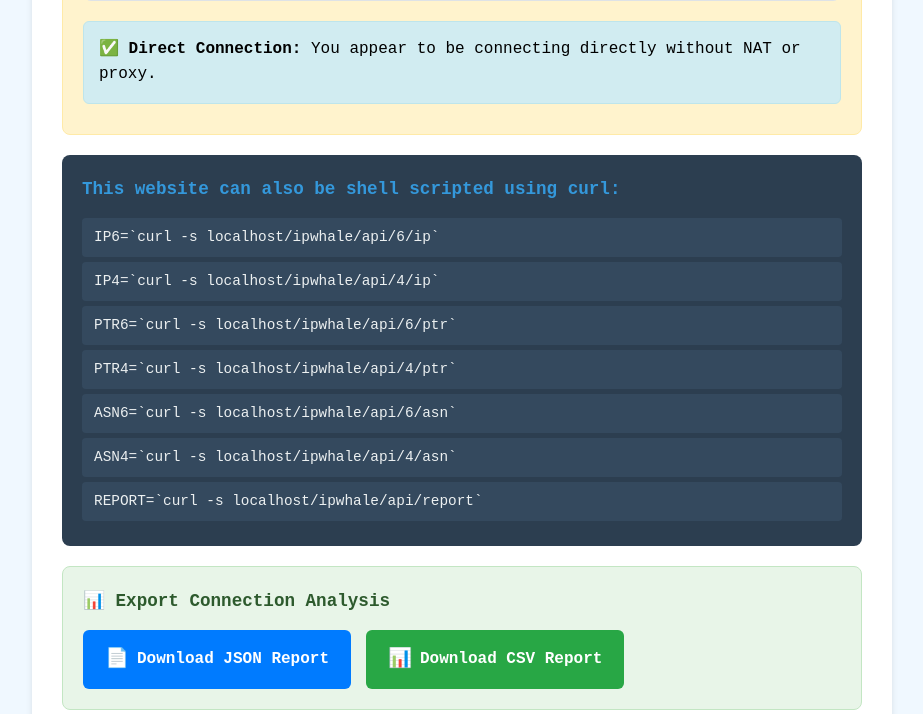
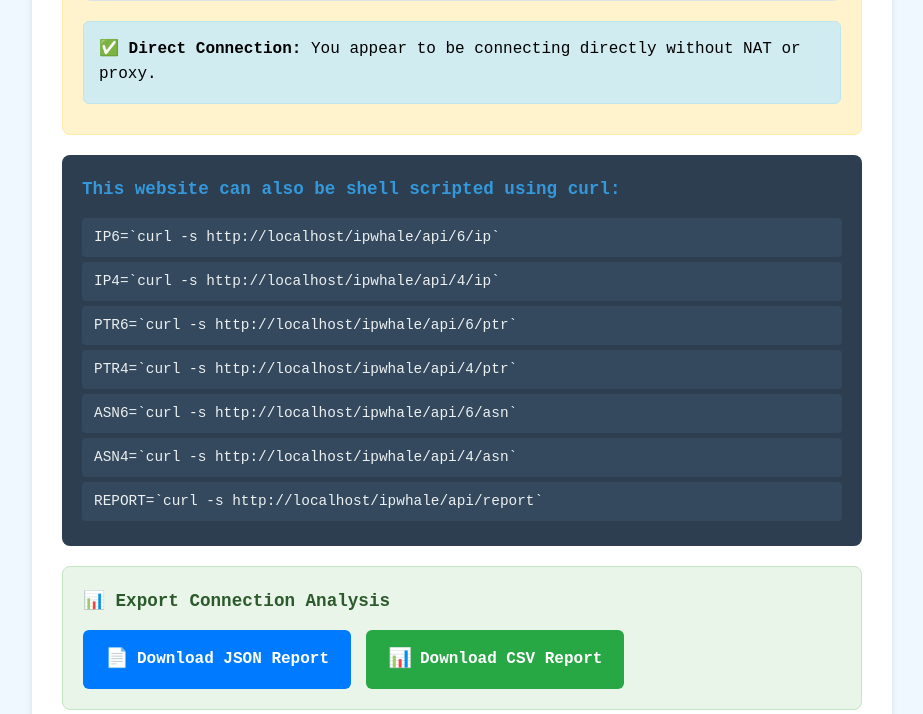
Before and after one commit to apathy-ca/tools-portal, a Flask app: page / in a window 1280 px wide. Shown: the part 1447-2161 px from the top of the page, without its empty margins (178-1101 px from the left). Run offline with Flask 3, Linux system fonts and the light colour scheme; parts of the project's set-up code (start-up, migrations or seed data) failed here and were passed over.

Commit message:
Fix curl URLs to use proper HTTPS protocol
- Updated curl commands to dynamically detect HTTPS vs HTTP
- Commands now show: curl -s https://host/ipwhale/api/report
- Fixes 301 redirect issues by using correct protocol
- Ensures curl commands work properly in production HTTPS environment
- Maintains compatibility with both HTTP and HTTPS deployments

```diff
--- a/tools/ipwhale/app/templates/index.html
+++ b/tools/ipwhale/app/templates/index.html
@@ -476,13 +476,13 @@
 
         <div class="curl-section">
             <div class="curl-title">This website can also be shell scripted using curl:</div>
-            <div class="curl-command">IP6=`curl -s {{ request.host }}/ipwhale/api/6/ip`</div>
-            <div class="curl-command">IP4=`curl -s {{ request.host }}/ipwhale/api/4/ip`</div>
-            <div class="curl-command">PTR6=`curl -s {{ request.host }}/ipwhale/api/6/ptr`</div>
-            <div class="curl-command">PTR4=`curl -s {{ request.host }}/ipwhale/api/4/ptr`</div>
-            <div class="curl-command">ASN6=`curl -s {{ request.host }}/ipwhale/api/6/asn`</div>
-            <div class="curl-command">ASN4=`curl -s {{ request.host }}/ipwhale/api/4/asn`</div>
-            <div class="curl-command">REPORT=`curl -s {{ request.host }}/ipwhale/api/report`</div>
+            <div class="curl-command">IP6=`curl -s {{ 'https' if server_info.is_secure else 'http' }}://{{ request.host }}/ipwhale/api/6/ip`</div>
+            <div class="curl-command">IP4=`curl -s {{ 'https' if server_info.is_secure else 'http' }}://{{ request.host }}/ipwhale/api/4/ip`</div>
+            <div class="curl-command">PTR6=`curl -s {{ 'https' if server_info.is_secure else 'http' }}://{{ request.host }}/ipwhale/api/6/ptr`</div>
+            <div class="curl-command">PTR4=`curl -s {{ 'https' if server_info.is_secure else 'http' }}://{{ request.host }}/ipwhale/api/4/ptr`</div>
+            <div class="curl-command">ASN6=`curl -s {{ 'https' if server_info.is_secure else 'http' }}://{{ request.host }}/ipwhale/api/6/asn`</div>
+            <div class="curl-command">ASN4=`curl -s {{ 'https' if server_info.is_secure else 'http' }}://{{ request.host }}/ipwhale/api/4/asn`</div>
+            <div class="curl-command">REPORT=`curl -s {{ 'https' if server_info.is_secure else 'http' }}://{{ request.host }}/ipwhale/api/report`</div>
         </div>
 
         <div class="export-section">
```
